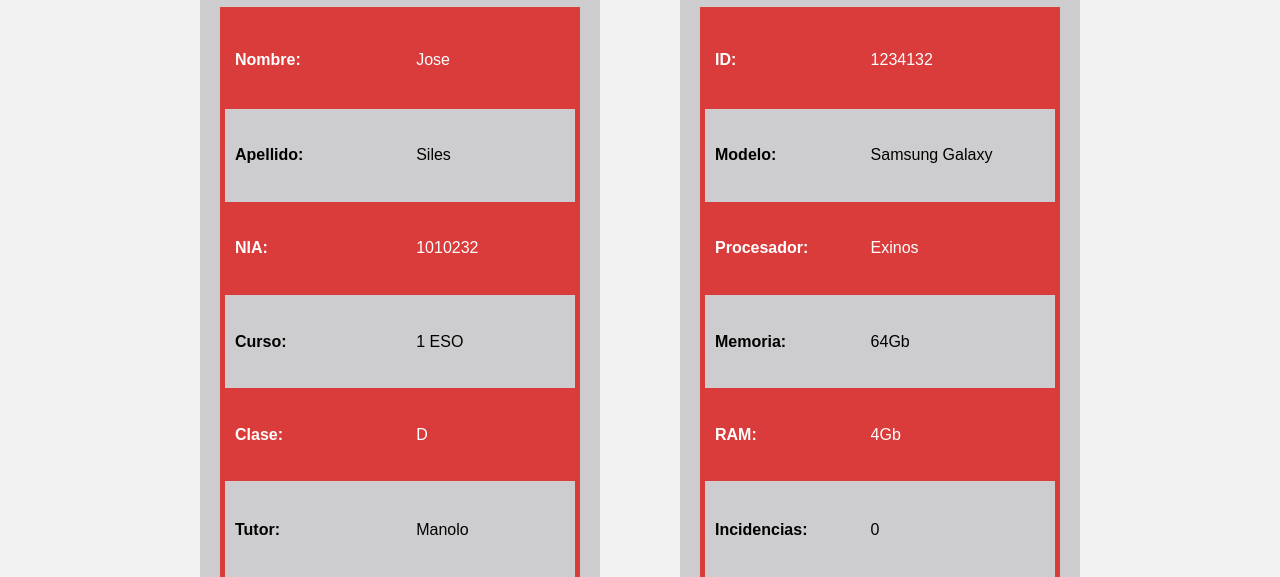
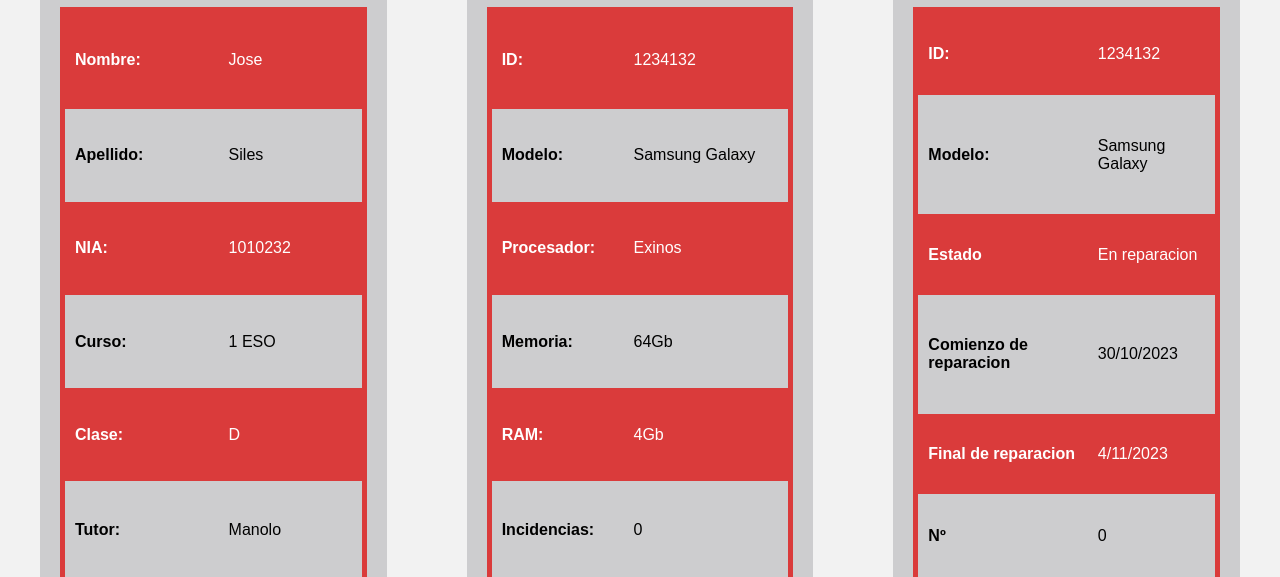
Before and after one commit to CandroAlejano/proyectoWeb, a plain HTML site: page proyecto_web/alumno.html in a window 1280 px wide. Shown: the part 207-784 px from the top of the page. Drawn offline with Linux system fonts and the light colour scheme.

Commit message:
alumno se le añade otra tabla con su estado

```diff
--- a/proyecto_web/alumno.html
+++ b/proyecto_web/alumno.html
@@ -96,6 +96,42 @@
             </table>
 
         </div>
+        <div class="caja">
+            <div class="titulo_caja">
+                <h1>Mi estado</h1>
+            </div>
+
+            <table class="table_container">
+
+                <tr class="column_color">
+                    <td class="column_title">ID:</td>
+                    <td>1234132</td>
+                </tr>
+                <tr class="column_color2">
+                    <td class="column_title">Modelo:</td>
+                    <td>Samsung Galaxy</td>
+                </tr>
+                <tr class="column_color">
+                    <td class="column_title">Estado</td>
+                    <td>En reparacion</td>
+                </tr>
+                <tr class="column_color2">
+                    <td class="column_title">Comienzo de reparacion</td>
+                    <td>30/10/2023</td>
+                </tr>
+                <tr class="column_color">
+                    <td class="column_title">Final de reparacion</td>
+                    <td>4/11/2023</td>
+                </tr>
+
+                <tr class="column_color2">
+                    <td class="column_title">Nº</td>
+                    <td>0</td>
+                </tr>
+
+            </table>
+
+        </div>
     </main>
 
     <footer>
```
